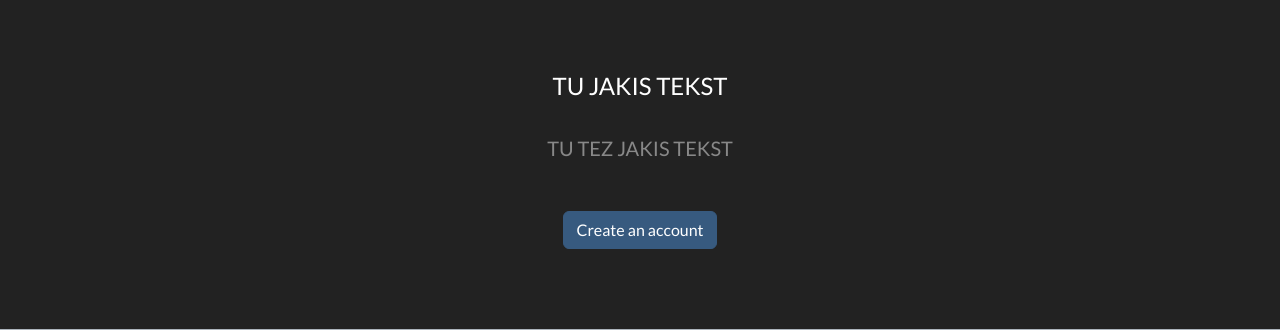
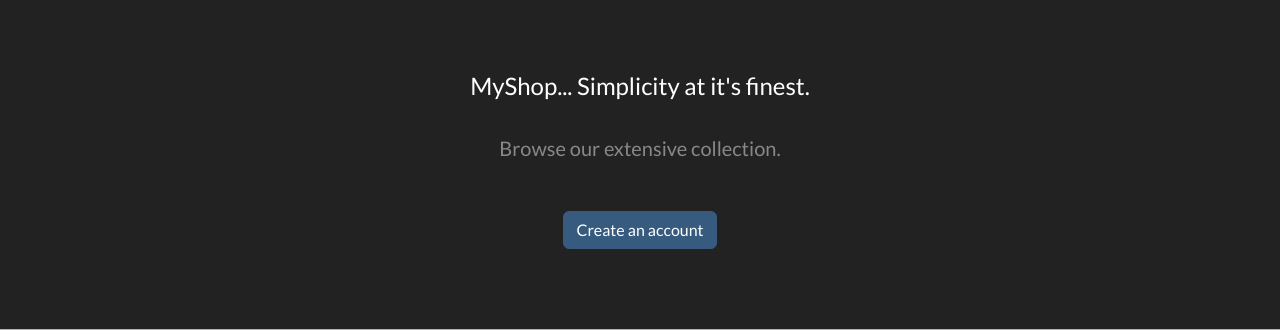
Before and after one commit to Szymys/ecommerce_project, a Django app: page / in a window 1280 px wide. Shown: the part 72-402 px from the top of the page. Run offline with Django 5.2, Linux system fonts and the light colour scheme; data comes from the database, SQL or seed files in the repository; both versions use the stored data as it was after the commit; some libraries are stand-ins or nearby versions.

Commit message:
Add files via upload

```diff
--- a/ecommerce/cart/cart.py
+++ b/ecommerce/cart/cart.py
@@ -70,3 +70,9 @@ class Cart():
             item['total'] = item['price'] * item['qty']
 
             yield item
+
+
+# DO LICZENIA CALEJ KWOTY KOSZYKA
+    def get_total(self):
+
+        return sum(Decimal(item['price']) * item['qty'] for item in self.cart.values())
--- a/ecommerce/ecommerce/settings.py
+++ b/ecommerce/ecommerce/settings.py
@@ -40,7 +40,9 @@ INSTALLED_APPS = [
 
     'store',    #Django app
 
-    'cart'      #Django app
+    'cart',      #Django app
+
+    'mathfilters', #BIBLIOTEKA DO PYTHONA DODAJACA OPERACJE MATEMATYCZNE
 ]
 
 MIDDLEWARE = [
--- a/ecommerce/store/templates/store/store.html
+++ b/ecommerce/store/templates/store/store.html
@@ -16,7 +16,7 @@
             <div class="col-lg-6 col-md-8 mx-auto">
 
 
-                <h4> TU JAKIS TEKST </h4>
+                <h4> MyShop... Simplicity at it's finest. </h4>
 
 
                 <br>
@@ -24,7 +24,7 @@
 
                 <p class="lead text-muted">
 
-                TU TEZ JAKIS TEKST
+                Browse our extensive collection.
 
                 </p>
 
```
Also changed, not shown: ecommerce/cart/templates/cart/cart-summary.html (+8 -4 lines), ecommerce/db.sqlite3.
